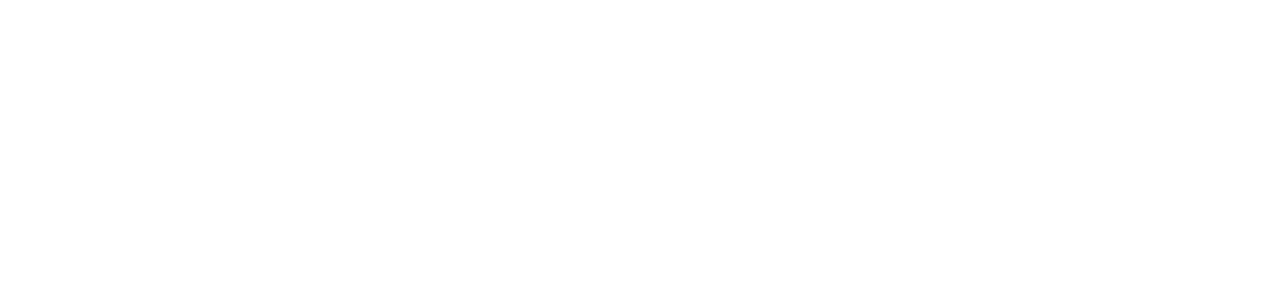
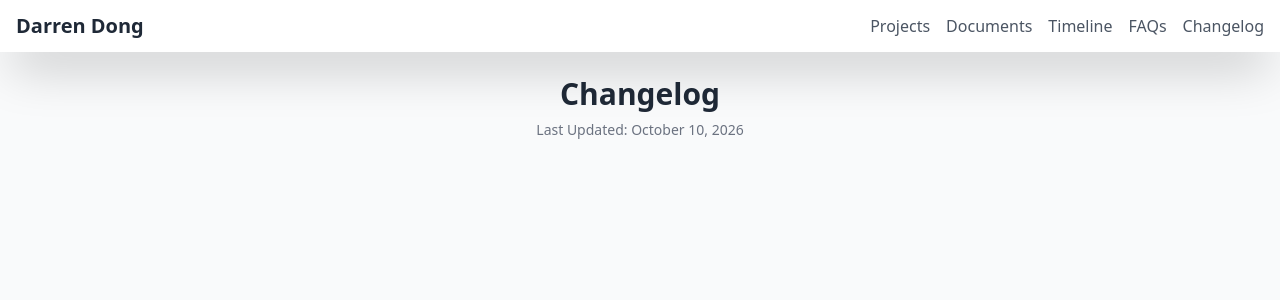
Before and after one commit to DarrenDong0426/FolioX, a React (Create React App) app in the folder client/: page /Changelog in a window 1280 px wide. Shown: the top 300 px of the page. Built offline with nearby package versions, Linux system fonts and the light colour scheme.

Commit message:
Changelog frontend

```diff
--- a/client/src/pages/Changelog.jsx
+++ b/client/src/pages/Changelog.jsx
@@ -1,4 +1,16 @@
+// Imports
+import Header from "../components/Header";
 
-export default function Changelog(){
-
+export default function Changelog() {
+  return (
+    <div className="min-h-screen flex flex-col bg-gray-50">
+      <Header />
+      <div className="flex flex-col items-center p-6">
+        <h1 className="text-3xl font-bold text-gray-800 mb-2">Changelog</h1>
+        <p className="text-gray-500 text-center text-sm">
+          Last Updated: October 10, 2026
+        </p>
+      </div>
+    </div>
+  );
 }
```
Also changed, not shown: 1 other file (tests, documents, lock files or other folders).
